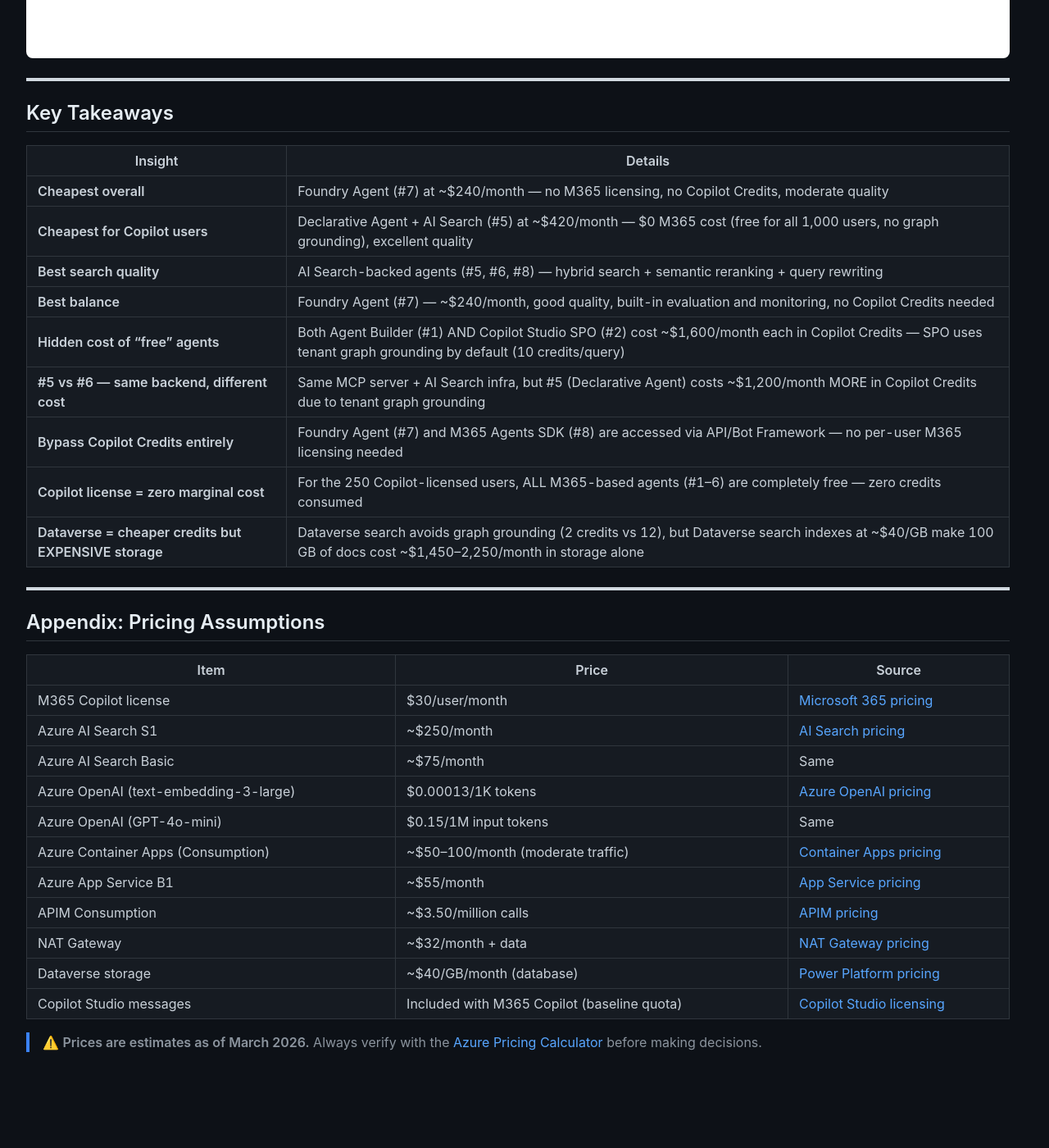
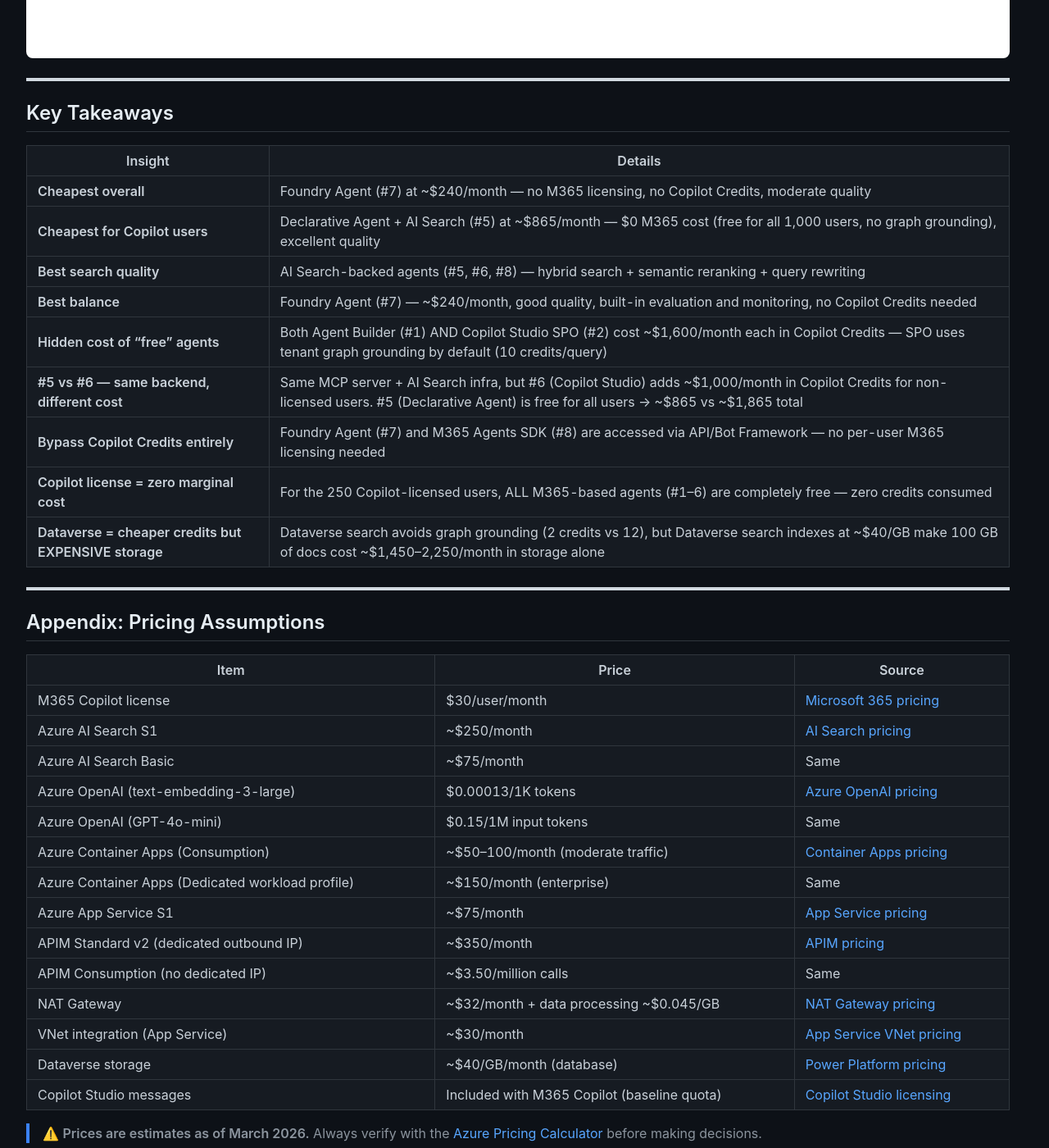
Before and after one commit to ostefka/AgentsAdvancedSearch, a Jekyll site: the page built from COMPARISON.md, in a window 1280 px wide and 1400 px high, scrolled down 10072 px. Shown: the whole window at 82% size. Built offline with Jekyll 4.4.1, drawn with Linux system fonts in a browser that asks for light colours; nearby versions of some CDN libraries; our own code applies the rules of GitHub Pages for plain Markdown files; before the commit the page ends 11403 px from its top, so only the background shows below that; some of the changed text lies outside the part shown.

Commit message:
Upgrade Azure infra to enterprise-grade: APIM Standard v2 (), dedicated Container App, VNet integration

```diff
--- a/COMPARISON.md
+++ b/COMPARISON.md
@@ -303,10 +303,10 @@ flowchart LR
 | 2 | Copilot Studio (SPO) | ~$1,600 | $0 | $0 | **~$1,600** | **~$19,200** |
 | 3 | CS + Dataverse OOTB | ~$400 | $0 | ~$1,850 | **~$2,250** | **~$27,000** |
 | 4 | CS + Dataverse Custom | ~$1,000 | ~$10 | ~$2,000 | **~$3,010** | **~$36,120** |
-| 5 | Declarative Agent + AI Search | $0 | ~$420 | $0 | **~$420** | **~$5,040** |
-| 6 | CS + MCP → AI Search | ~$1,000 | ~$420 | $0 | **~$1,420** | **~$17,040** |
+| 5 | Declarative Agent + AI Search | $0 | ~$865 | $0 | **~$865** | **~$10,380** |
+| 6 | CS + MCP → AI Search | ~$1,000 | ~$865 | $0 | **~$1,865** | **~$22,380** |
 | 7 | Foundry Agent | $0 | ~$240 | $0 | **~$240** | **~$2,880** |
-| 8 | M365 Agents SDK | $0 | ~$345 | $0 | **~$345** | **~$4,140** |
+| 8 | M365 Agents SDK | $0 | ~$395 | $0 | **~$395** | **~$4,740** |
 
 > **Important notes:**
 > - The 250 M365 Copilot licensed users ($7,500/month) are a **sunk cost** — already paid regardless of which agent is deployed. Not included in the table above.
@@ -383,11 +383,11 @@ flowchart TD
 | Insight | Details |
 |---------|---------|
 | **Cheapest overall** | Foundry Agent (#7) at ~$240/month — no M365 licensing, no Copilot Credits, moderate quality |
-| **Cheapest for Copilot users** | Declarative Agent + AI Search (#5) at ~$420/month — $0 M365 cost (free for all 1,000 users, no graph grounding), excellent quality |
+| **Cheapest for Copilot users** | Declarative Agent + AI Search (#5) at ~$865/month — $0 M365 cost (free for all 1,000 users, no graph grounding), excellent quality |
 | **Best search quality** | AI Search-backed agents (#5, #6, #8) — hybrid search + semantic reranking + query rewriting |
 | **Best balance** | Foundry Agent (#7) — ~$240/month, good quality, built-in evaluation and monitoring, no Copilot Credits needed |
 | **Hidden cost of "free" agents** | Both Agent Builder (#1) AND Copilot Studio SPO (#2) cost ~$1,600/month each in Copilot Credits — SPO uses tenant graph grounding by default (10 credits/query) |
-| **#5 vs #6 — same backend, different cost** | Same MCP server + AI Search infra, but #5 (Declarative Agent) costs ~$1,200/month MORE in Copilot Credits due to tenant graph grounding |
+| **#5 vs #6 — same backend, different cost** | Same MCP server + AI Search infra, but #6 (Copilot Studio) adds ~$1,000/month in Copilot Credits for non-licensed users. #5 (Declarative Agent) is free for all users → ~$865 vs ~$1,865 total |
 | **Bypass Copilot Credits entirely** | Foundry Agent (#7) and M365 Agents SDK (#8) are accessed via API/Bot Framework — no per-user M365 licensing needed |
 | **Copilot license = zero marginal cost** | For the 250 Copilot-licensed users, ALL M365-based agents (#1–6) are completely free — zero credits consumed |
 | **Dataverse = cheaper credits but EXPENSIVE storage** | Dataverse search avoids graph grounding (2 credits vs 12), but Dataverse search indexes at ~$40/GB make 100 GB of docs cost ~$1,450–2,250/month in storage alone |
@@ -404,9 +404,12 @@ flowchart TD
 | Azure OpenAI (text-embedding-3-large) | $0.00013/1K tokens | [Azure OpenAI pricing](https://azure.microsoft.com/en-us/pricing/details/cognitive-services/openai-service/) |
 | Azure OpenAI (GPT-4o-mini) | $0.15/1M input tokens | Same |
 | Azure Container Apps (Consumption) | ~$50–100/month (moderate traffic) | [Container Apps pricing](https://azure.microsoft.com/en-us/pricing/details/container-apps/) |
-| Azure App Service B1 | ~$55/month | [App Service pricing](https://azure.microsoft.com/en-us/pricing/details/app-service/) |
-| APIM Consumption | ~$3.50/million calls | [APIM pricing](https://azure.microsoft.com/en-us/pricing/details/api-management/) |
-| NAT Gateway | ~$32/month + data | [NAT Gateway pricing](https://azure.microsoft.com/en-us/pricing/details/azure-nat-gateway/) |
+| Azure Container Apps (Dedicated workload profile) | ~$150/month (enterprise) | Same |
+| Azure App Service S1 | ~$75/month | [App Service pricing](https://azure.microsoft.com/en-us/pricing/details/app-service/) |
+| APIM Standard v2 (dedicated outbound IP) | ~$350/month | [APIM pricing](https://azure.microsoft.com/en-us/pricing/details/api-management/) |
+| APIM Consumption (no dedicated IP) | ~$3.50/million calls | Same |
+| NAT Gateway | ~$32/month + data processing ~$0.045/GB | [NAT Gateway pricing](https://azure.microsoft.com/en-us/pricing/details/azure-nat-gateway/) |
+| VNet integration (App Service) | ~$30/month | [App Service VNet pricing](https://azure.microsoft.com/en-us/pricing/details/app-service/) |
 | Dataverse storage | ~$40/GB/month (database) | [Power Platform pricing](https://www.microsoft.com/en-us/power-platform/products/power-apps/pricing) |
 | Copilot Studio messages | Included with M365 Copilot (baseline quota) | [Copilot Studio licensing](https://learn.microsoft.com/en-us/microsoft-copilot-studio/requirements-licensing) |
 
```
